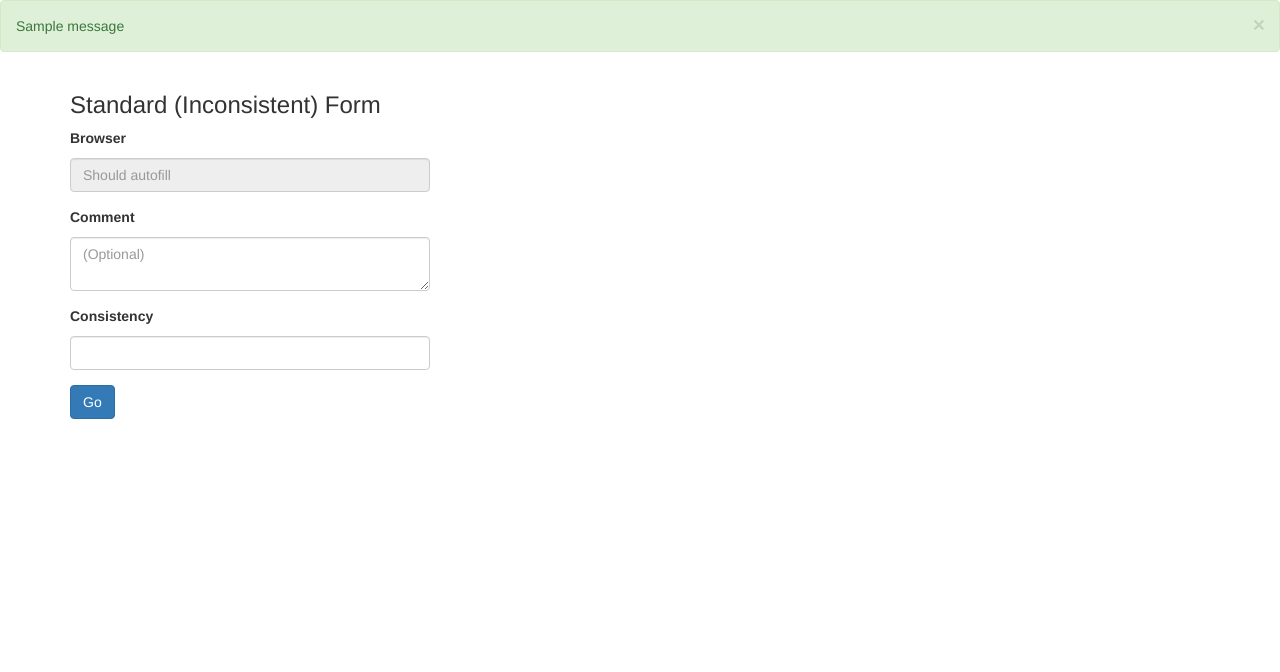
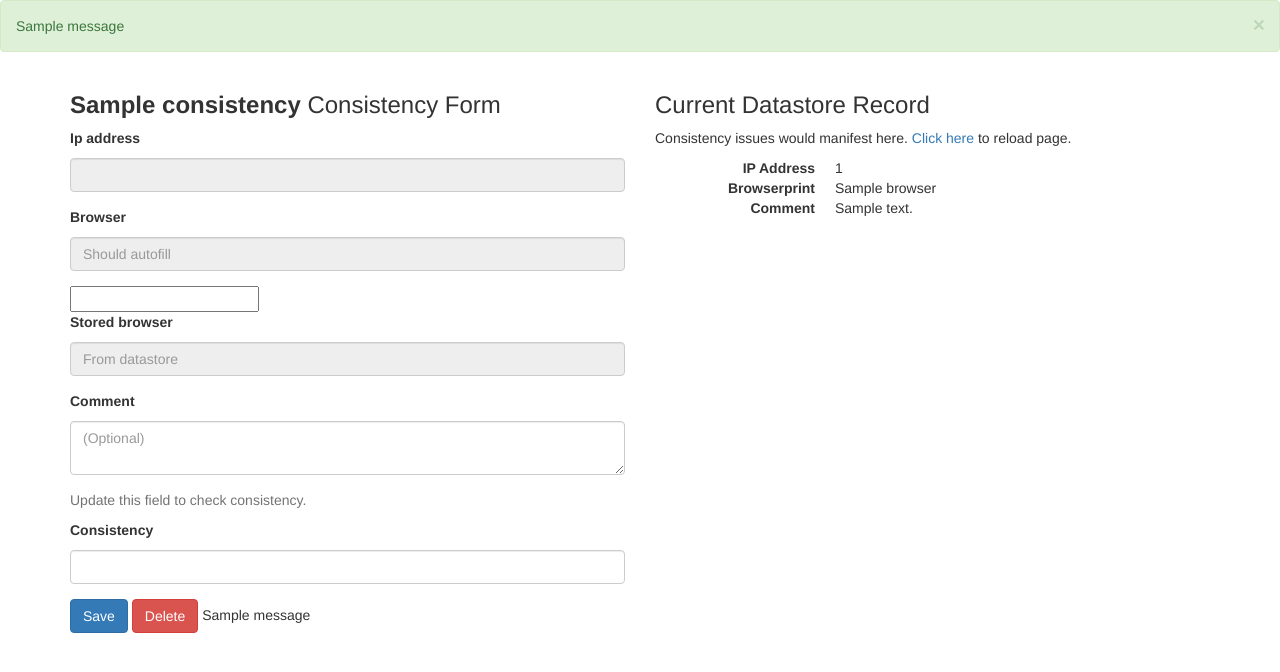
Before and after one commit to tatwell/python-demo, a Flask app: template app-engine/templates/fingerprints/consistency.html in a window 1280 px wide. Shown: the top 672 px of the page. Run offline with Flask 2, Linux system fonts and the light colour scheme; the template is opened without the code that fills it: most values are stand-ins (such as "Sample title", 1, 10 or a date in 2020); one stand-in notice (Sample message) is shown; form fields are guessed from the names that the template uses; some libraries are stand-ins or nearby versions.

Commit message:
Reproduces eventual consistency in fingerprint form.

```diff
--- a/app-engine/app.yaml
+++ b/app-engine/app.yaml
@@ -29,10 +29,10 @@ handlers:
   script: handlers.summer.app
 
   #
-  # Fingerprint Handler
+  # User Handler
   #
-- url: /fingerprints(/.*)?
-  script: handlers.fingerprints.app
+- url: /demo/consistency(/.*)?
+  script: handlers.app_users.app
 
   #
   # Default
--- a/app-engine/templates/fingerprints/consistency.html
+++ b/app-engine/templates/fingerprints/consistency.html
@@ -19,26 +19,65 @@
 
 {% block content %}
     <div class="row">
-        <div class="col-md-4 inconsistent-form">
-            <h3>Standard (Inconsistent) Form</h3>
+        <div class="col-md-6 inconsistent-form">
+            <h3><strong>{{ consistency }}</strong> Consistency Form</h3>
             <form method="POST" action="" role="form">
                 {{ form.csrf_token }}
-                {{ bootstrap_field(form.browser, type='input', disabled=True,
+                {{ bootstrap_field(form.ip_address, type='input', disabled=True) }}
+                {{ bootstrap_field(form.browser, type='input', id='browser', disabled=True,
                                    placeholder='Should autofill') }}
+                {{ form.browserprint(id='browserprint') }}
+                {{ bootstrap_field(form.stored_browser, type='input', disabled=True,
+                                   placeholder='From datastore') }}
                 {{ bootstrap_field(form.comment, type='input', placeholder='(Optional)') }}
+                <p class="help-block">Update this field to check consistency.</p>
                 {{ bootstrap_field(form.consistency) }}
-                <button type="submit" class="btn btn-primary">Go</button>
+                <input type="submit" class="btn btn-primary" name="save" value="Save">
+                <input type="submit" class="btn btn-danger" name="delete" value="Delete">
+
+                {% with local_flash_messages = get_flashed_messages(category_filter=["local"]) %}
+                {% if local_flash_messages %}
+                    {% for msg in local_flash_messages %}
+                    <span class="local-alert">{{ msg }}</li>
+                    {% endfor %}
+                {% endif %}
+                {% endwith %}
             </form>
         </div>
 
-        <div class="col-md-4 consistent-form">
-        </div>
+        <div class="col-md-6 consistent-form">
+            <h3>Current Datastore Record</h3>
+            <p>Consistency issues would manifest here.
+               <a href="/fingerprints/consistency">Click here</a> to reload page.</p>
+            <dl class="dl-horizontal">
+                {% if fingerprint: %}
+                <dt>IP Address</dt>
+                <dd>{{ fingerprint.key.id() }}</dd>
 
-        <div class="col-md-4 interstitial-form">
+                <dt>Browserprint</dt>
+                <dd>{{ fingerprint.browser }}</dd>
+
+                <dt>Comment</dt>
+                <dd>{{ fingerprint.comment }}</dd>
+                {% else: %}
+                <h5>No prediction saved yet.</h5>
+                {% endif %}
+            </dl>
         </div>
     </div>
 {% endblock %}
 
 {% block javascripts %}
-  <script src="/assets/javascripts/summer.js"></script>
+  {# https://github.com/Valve/fingerprintjs2 #}
+  <script src="//cdn.jsdelivr.net/fingerprintjs2/1.0.0/fingerprint2.min.js"></script>
+  <script>
+    $(document).ready(function() {
+        new Fingerprint2().get(function(result, components){
+            console.log(result); //a hash, representing your device fingerprint
+            console.log(components); // an array of FP components
+            $('input#browser').val(result);
+            $('input#browserprint').val(result);
+        });
+    });
+  </script>
 {% endblock %}
--- a/app-engine/templates/layouts/_flash.html
+++ b/app-engine/templates/layouts/_flash.html
@@ -2,6 +2,7 @@
       {% if messages %}
         <div class=flashes>
         {% for category, message in messages %}
+          {% if not category == 'local': %}
             <div class="alert alert-{{ category }} alert-dismissible" role="alert">
               <button type="button" class="close" data-dismiss="alert">
                 <span aria-hidden="true">&times;</span>
@@ -9,6 +10,7 @@
               </button>
               {{ message }}
             </div>
+          {% endif %}
         {% endfor %}
         </div>
       {% endif %}
```
Also changed, not shown: app-engine/forms/fingerprint.py (+12 -6 lines), app-engine/handlers/fingerprints.py (+37 -24 lines), app-engine/models/fingerprint.py (+48 -5 lines). Lines whose indentation alone changed are shown as unchanged.
